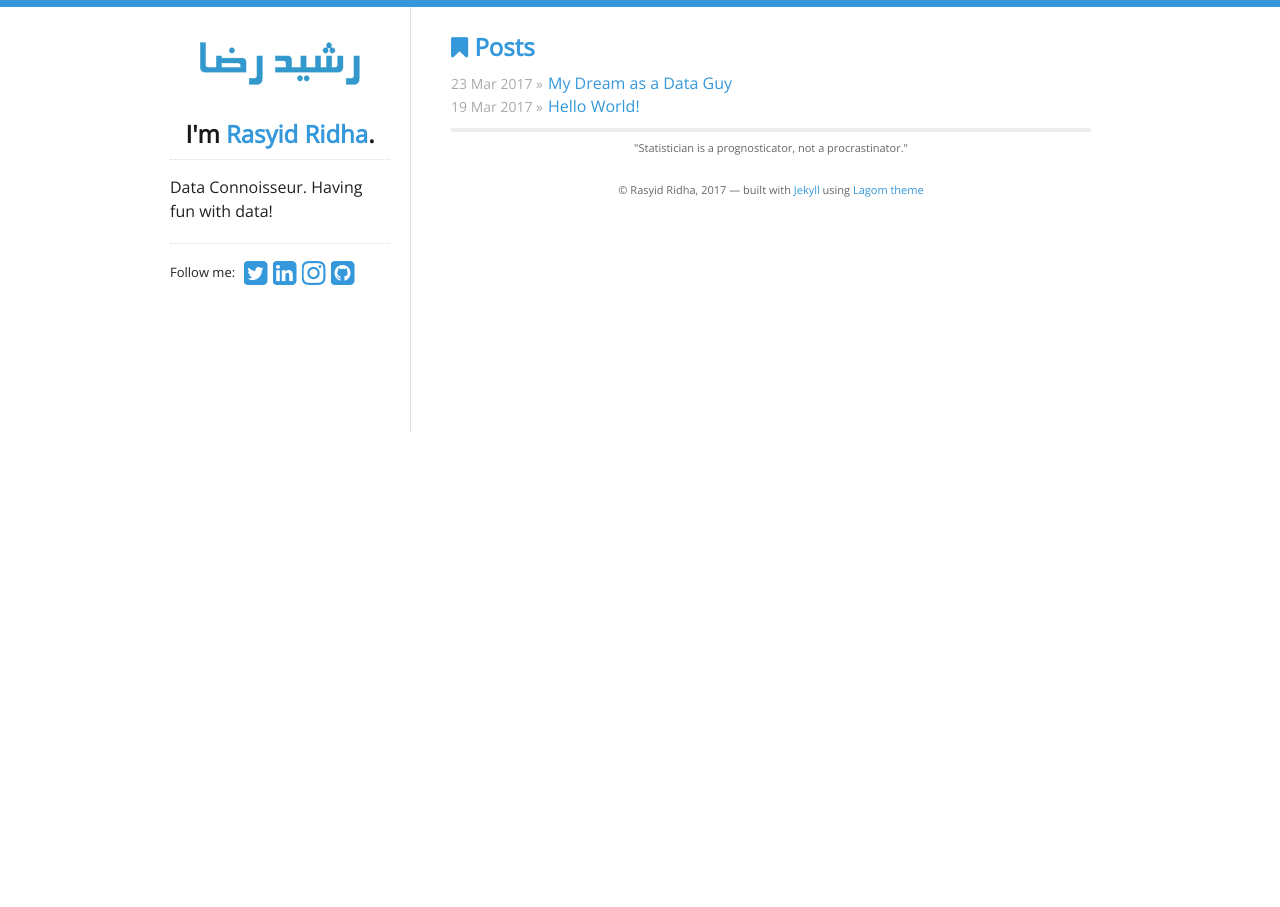
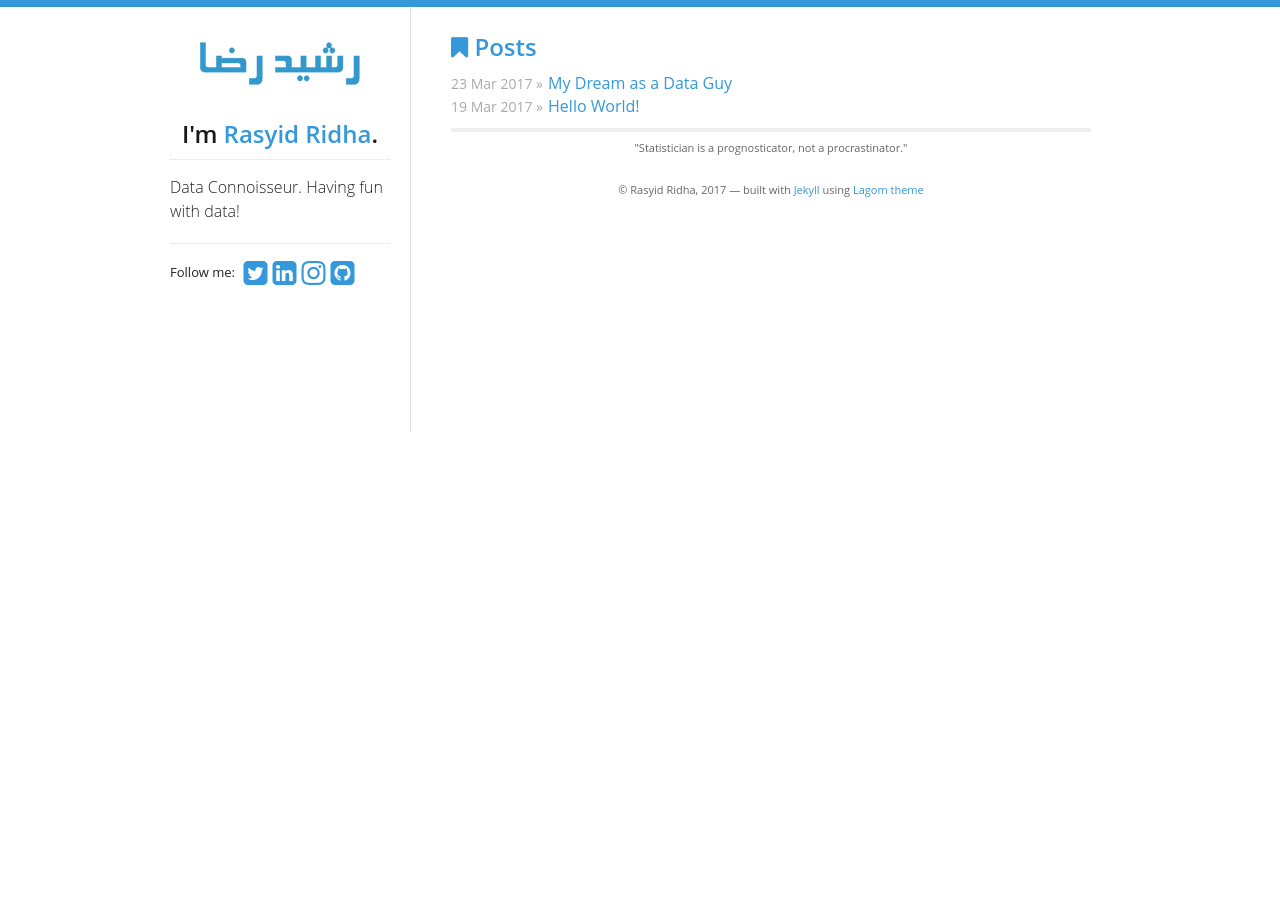
Before and after one commit to rasyidstat/rasyidstat.github.io, a Jekyll site: the page built from index.html, in a window 1280 px wide. Built offline with Jekyll 4.4.1, drawn with Linux system fonts in a browser that asks for light colours; nearby versions of some CDN libraries.

Commit message:
Update default.html

```diff
--- a/_layouts/default.html
+++ b/_layouts/default.html
@@ -11,7 +11,7 @@
   <meta name="description" content="The blog of {{ site.data.theme.name }}" />
   <link rel="canonical" href="{{ site.url }}{{ page.url | replace:'index.html','' }}" />
 
-  <link href="//fonts.googleapis.com/css?family=Open+Sans" rel="stylesheet" type="text/css">
+  <link href="//fonts.googleapis.com/css?family=Nunito" rel="stylesheet" type="text/css">
   <link rel="shortcut icon" href="/favicon.png">
   <link rel="alternate" type="application/atom+xml" title="{{ site.data.theme.name }}" href="{{site.url}}/atom.xml" />
 
```
